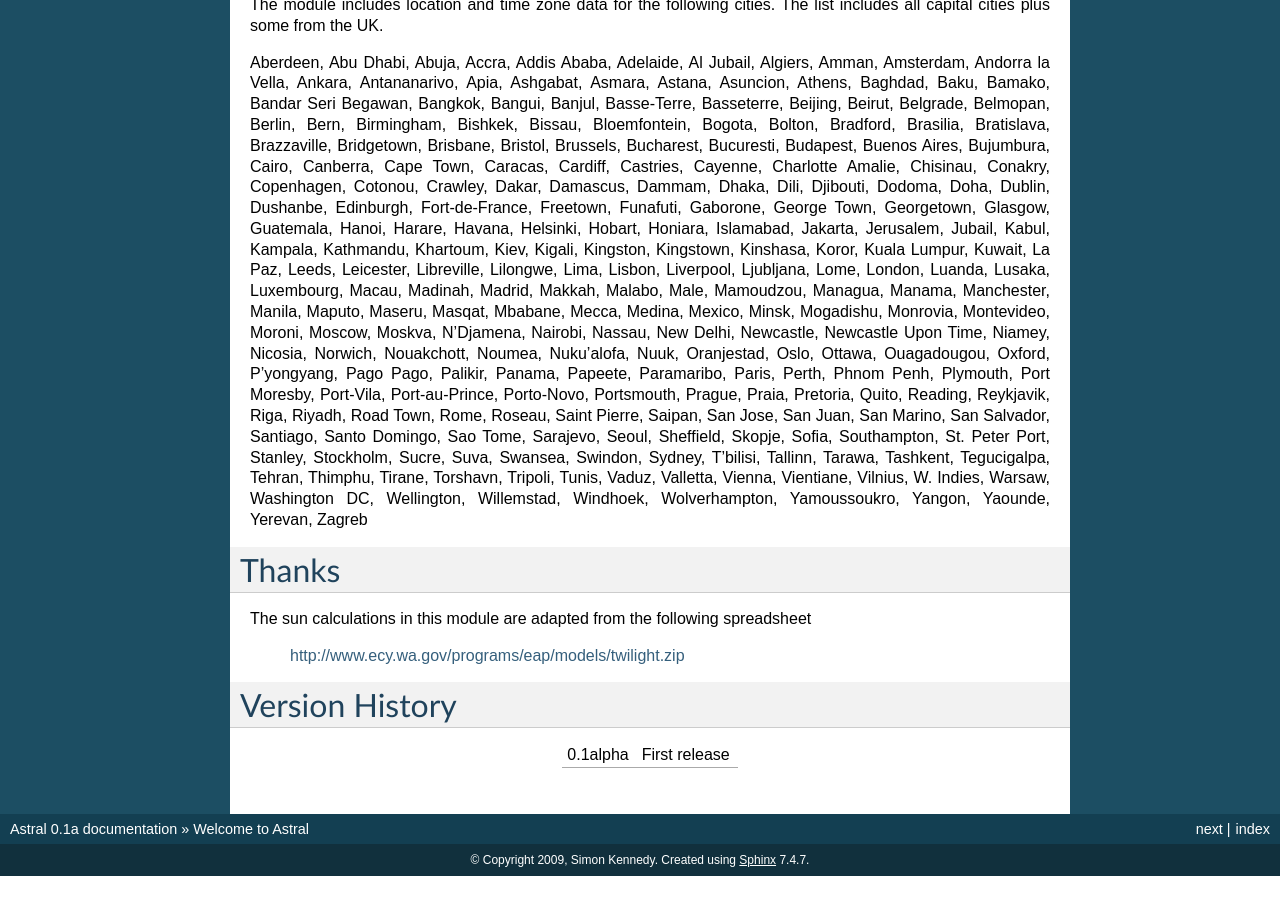
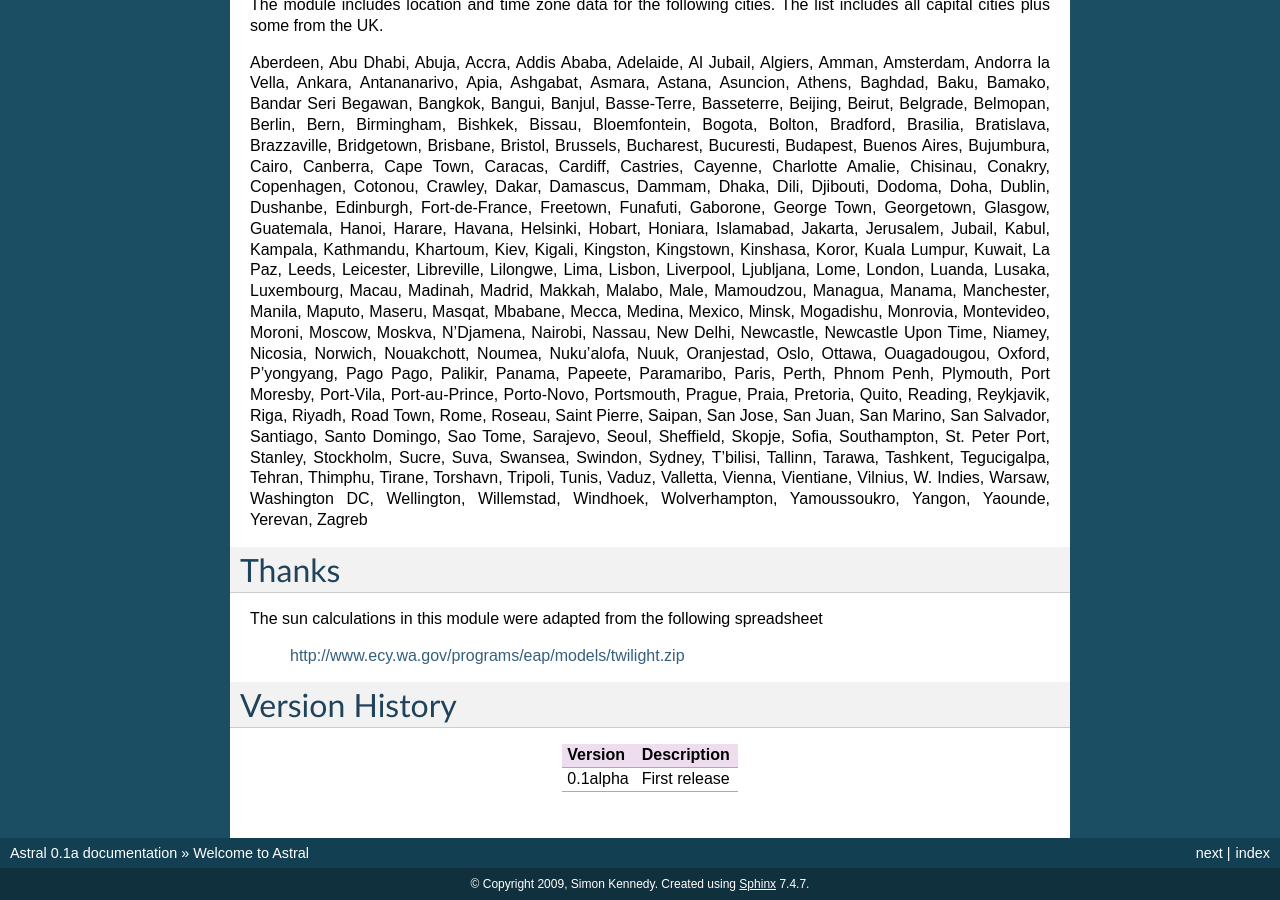
Before and after one commit to sffjunkie/astral, a Sphinx documentation site: the page built from doc/index.rst, in a window 1280 px wide and 900 px high, scrolled down 1689 px. Built offline with Sphinx 7.4.7, drawn with Linux system fonts in a browser that asks for light colours; before the commit the page ends 2565 px from its top, so only the background shows below that.

Commit message:
Added header to Version History table Minor grammatical changes

```diff
--- a/doc/index.rst
+++ b/doc/index.rst
@@ -132,13 +132,15 @@ Yerevan, Zagreb
 Thanks
 ======
 
-The sun calculations in this module are adapted from the following spreadsheet
+The sun calculations in this module were adapted from the following spreadsheet
 
     http://www.ecy.wa.gov/programs/eap/models/twilight.zip
 
 Version History
 ===============
 
+    ======== ========================================
+    Version  Description
     ======== ========================================
     0.1alpha First release
     ======== ========================================
```
